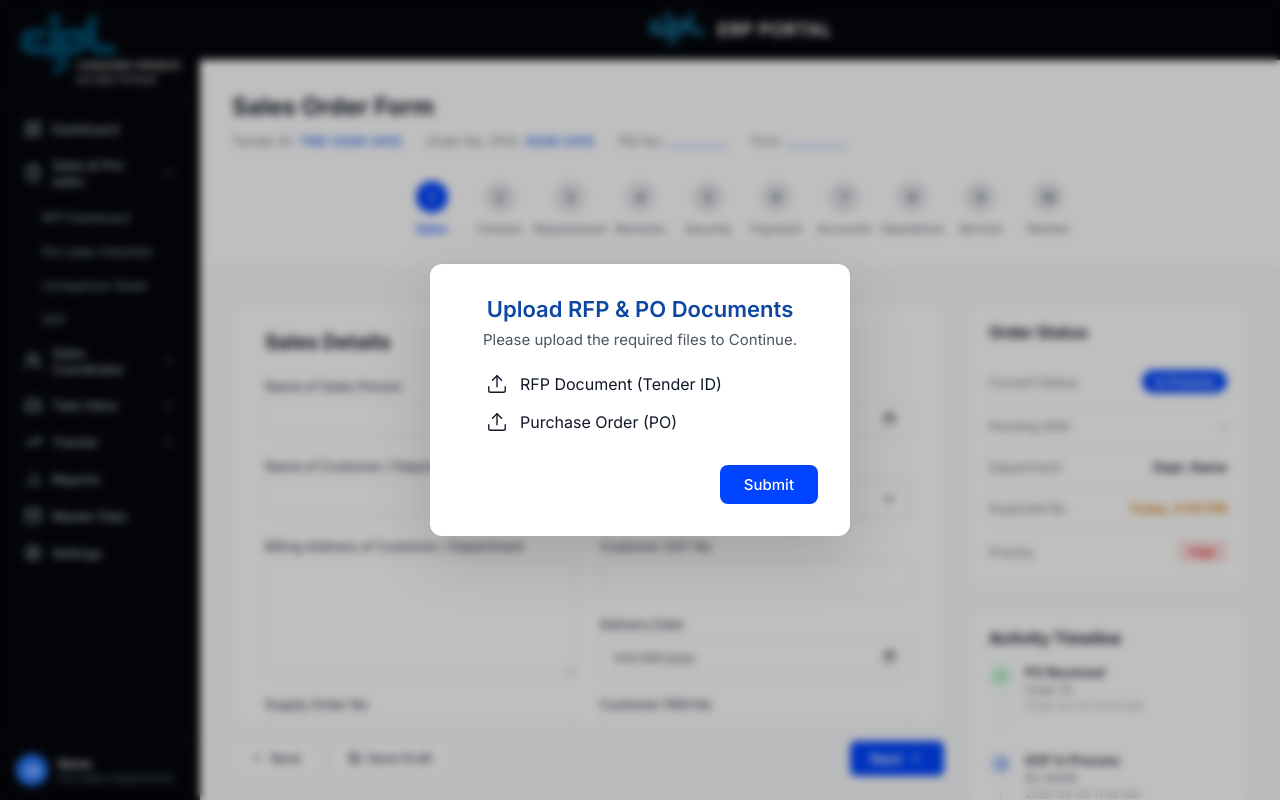
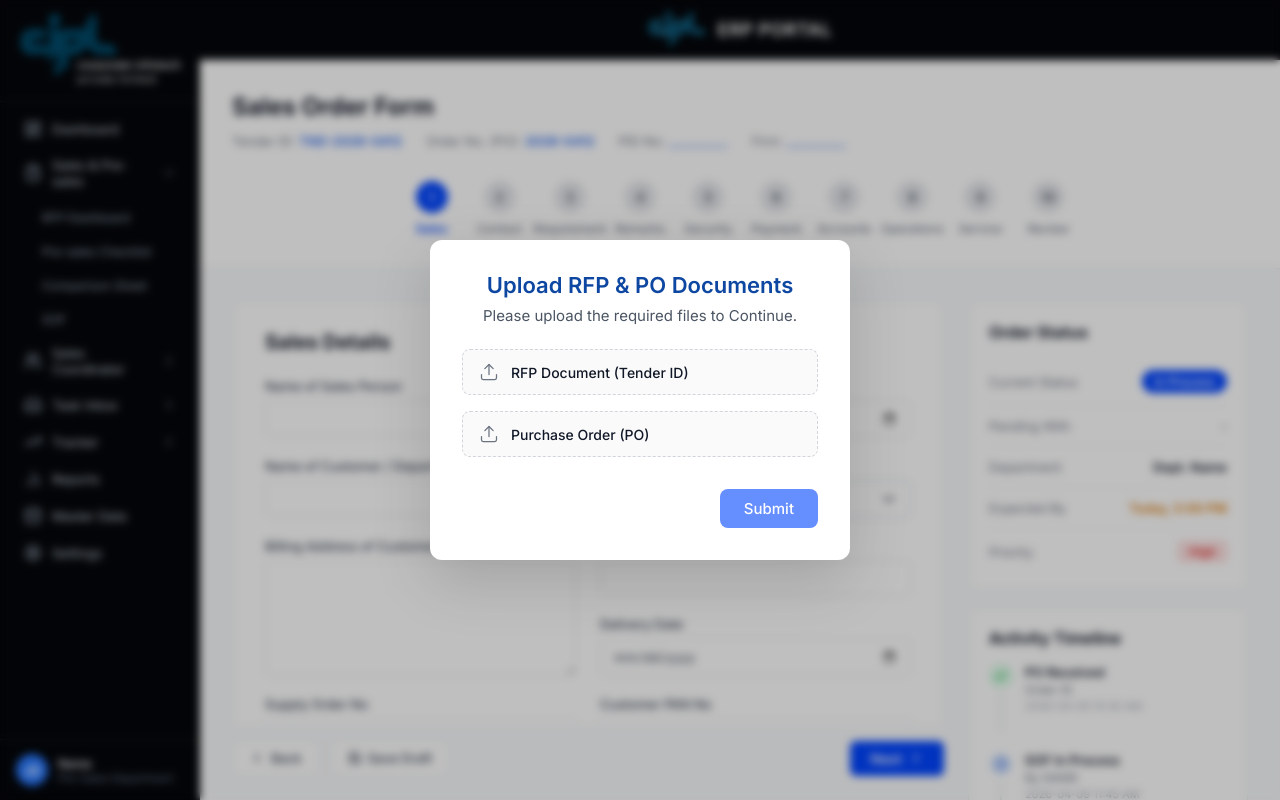
Before and after one commit to Arjuyx-gif/ERP, a React (Vite) app: page /sales-order-form in a window 1280 px wide. Built offline with nearby package versions, Linux system fonts and the light colour scheme.

Commit message:
SOF dashboard fix

```diff
--- a/package.json
+++ b/package.json
@@ -10,6 +10,8 @@
     "preview": "vite preview"
   },
   "dependencies": {
+    "jspdf": "^4.2.1",
+    "jspdf-autotable": "^5.0.8",
     "lucide-react": "^1.17.0",
     "react": "^19.2.6",
     "react-dom": "^19.2.6",
--- a/src/pages/dashboard/SalesOrderForm.jsx
+++ b/src/pages/dashboard/SalesOrderForm.jsx
@@ -1,6 +1,8 @@
-import { useState } from "react";
+import { useState, useRef } from "react";
 import { useNavigate } from "react-router-dom";
-import { ChevronLeft, ChevronRight, Save, Upload, X, Check, Clock, ChevronDown, Trash2, Download, Pencil } from "lucide-react";
+import { ChevronLeft, ChevronRight, Save, Upload, X, Check, Clock, ChevronDown, Trash2, Download, Pencil, FileCheck } from "lucide-react";
+import jsPDF from "jspdf";
+import "jspdf-autotable";
 import Sidebar from "../../components/layout/Sidebar";
 import GlobalHeader from "../../components/layout/GlobalHeader";
 
@@ -124,6 +126,76 @@ const SalesOrderForm = () => {
   const [contactRows, setContactRows] = useState([emptyContact()]);
   const [requirementRows, setRequirementRows] = useState([emptyItem(1)]);
   const [addonRows, setAddonRows] = useState([emptyItem(1)]);
+  const [uploadedFiles, setUploadedFiles] = useState({ rfp: null, po: null });
+  const rfpInputRef = useRef(null);
+  const poInputRef = useRef(null);
+
+  const handleFileSelect = (type, e) => {
+    const file = e.target.files[0];
+    if (file) setUploadedFiles(prev => ({ ...prev, [type]: file }));
+  };
+
+  const handleDownloadPDF = () => {
+    const doc = new jsPDF();
+    const pageW = doc.internal.pageSize.getWidth();
+
+    // Title
+    doc.setFontSize(20);
+    doc.setTextColor(13, 71, 161);
+    doc.text("Sales Order Form", pageW / 2, 22, { align: "center" });
+
+    doc.setFontSize(10);
+    doc.setTextColor(100);
+    doc.text(`Generated: ${new Date().toLocaleDateString("en-IN")}`, pageW / 2, 30, { align: "center" });
+
+    let y = 40;
+
+    const addSection = (title, fields) => {
+      if (y > 260) { doc.addPage(); y = 20; }
+      doc.setFontSize(14);
+      doc.setTextColor(17, 24, 39);
+      doc.text(title, 14, y);
+      y += 2;
+      doc.setDrawColor(37, 99, 235);
+      doc.setLineWidth(0.5);
+      doc.line(14, y, pageW - 14, y);
+      y += 8;
+
+      doc.setFontSize(10);
+      fields.forEach(([label, value]) => {
+        if (y > 275) { doc.addPage(); y = 20; }
+        doc.setTextColor(100);
+        doc.text(label + ":", 14, y);
+        doc.setTextColor(30);
+        doc.text(value || "—", 70, y);
+        y += 7;
+      });
+      y += 6;
+    };
+
+    addSection("Sales Details", [
+      ["Sales Rep", ""], ["Department", ""], ["Address", ""],
+      ["Customer Name", ""], ["Customer RFP No", ""],
+    ]);
+
+    addSection("Contact Details", contactRows.map((c, i) => [
+      `Contact ${i + 1}`, `${c.contactPerson || "—"} | ${c.mobileNo || "—"} | ${c.emailId || "—"}`
+    ]));
+
+    addSection("Requirement", requirementRows.map((r, i) => [
+      `Item ${i + 1}`, `${r.description || "—"} | Qty: ${r.quantity || "—"} | Total: ${r.total || "—"}`
+    ]));
+
+    addSection("Security Deposit", [
+      ["SD Required", sdRequired ? "Yes" : "No"],
+    ]);
+
+    addSection("Payment Terms", [
+      ["On Delivery", ""], ["After Installation", ""], ["Milestone", ""],
+    ]);
+
+    doc.save("Sales_Order_Form.pdf");
+  };
 
   const addContactRow = () => setContactRows(r => [...r, emptyContact()]);
   const removeContactRow = (id) => setContactRows(r => r.filter(x => x.id !== id));
@@ -497,7 +569,7 @@ const SalesOrderForm = () => {
                     )}
                   </div>
                   <div style={{ display: "flex", gap: 12 }}>
-                    <button style={{ display: "flex", alignItems: "center", gap: 6, padding: "9px 16px", border: "1px solid #E5E7EB", borderRadius: 6, background: "#fff", color: "#374151", fontSize: 13, fontWeight: 500, cursor: "pointer", fontFamily: FONT }}>
+                    <button onClick={handleDownloadPDF} style={{ display: "flex", alignItems: "center", gap: 6, padding: "9px 16px", border: "1px solid #E5E7EB", borderRadius: 6, background: "#fff", color: "#374151", fontSize: 13, fontWeight: 500, cursor: "pointer", fontFamily: FONT }}>
                       <Download size={16} /> Download PDF
                     </button>
                     <button onClick={() => navigate("/sof-dashboard")} style={{ display: "flex", alignItems: "center", gap: 6, padding: "9px 20px", border: "none", borderRadius: 6, background: "#16A34A", color: "#fff", fontSize: 14, fontWeight: 600, cursor: "pointer", fontFamily: FONT }}>
@@ -607,7 +679,7 @@ const SalesOrderForm = () => {
             {/* Quick Actions */}
             <div style={{ background: "#fff", border: "1px solid #E5E7EB", borderRadius: 10, padding: "20px 20px 16px" }}>
               <h3 style={{ fontSize: 16, fontWeight: 700, color: "#111827", margin: "0 0 12px" }}>Quick Actions</h3>
-              <button style={{
+              <button onClick={handleDownloadPDF} style={{
                 display: "flex", alignItems: "center", gap: 8, width: "100%",
                 padding: "9px 14px", border: "1px solid #E5E7EB", borderRadius: 6,
                 background: "#fff", color: "#374151", fontSize: 13, fontWeight: 500, cursor: "pointer", fontFamily: FONT,
@@ -639,17 +711,63 @@ const SalesOrderForm = () => {
             <h3 style={{ fontSize: 22, fontWeight: 600, color: "#0D47A1", margin: "0 0 8px", textAlign: "center" }}>Upload RFP & PO Documents</h3>
             <p style={{ fontSize: 15, color: "#4B5563", margin: "0 0 24px", textAlign: "center" }}>Please upload the required files to Continue.</p>
 
-            <div style={{ display: "flex", flexDirection: "column", gap: 16, marginBottom: 32, paddingLeft: 24 }}>
+            {/* Hidden file inputs */}
+            <input type="file" ref={rfpInputRef} style={{ display: "none" }} accept=".pdf,.doc,.docx,.xls,.xlsx,.jpg,.png" onChange={e => handleFileSelect("rfp", e)} />
+            <input type="file" ref={poInputRef} style={{ display: "none" }} accept=".pdf,.doc,.docx,.xls,.xlsx,.jpg,.png" onChange={e => handleFileSelect("po", e)} />
+
+            <div style={{ display: "flex", flexDirection: "column", gap: 16, marginBottom: 32, paddingLeft: 0 }}>
               {/* RFP Document */}
-              <div style={{ display: "flex", alignItems: "center", gap: 12, cursor: "pointer", color: "#111827" }}>
-                <Upload size={22} strokeWidth={1.5} />
-                <span style={{ fontSize: 16, fontWeight: 400 }}>RFP Document (Tender ID)</span>
+              <div
+                onClick={() => rfpInputRef.current?.click()}
+                style={{
+                  display: "flex", alignItems: "center", gap: 12, cursor: "pointer",
+                  padding: "12px 16px", borderRadius: 8,
+                  border: uploadedFiles.rfp ? "1px solid #86EFAC" : "1px dashed #D1D5DB",
+                  background: uploadedFiles.rfp ? "#F0FDF4" : "#FAFAFA",
+                  transition: "all 0.2s",
+                }}
+              >
+                {uploadedFiles.rfp
+                  ? <FileCheck size={20} color="#16A34A" />
+                  : <Upload size={20} strokeWidth={1.5} color="#6B7280" />}
+                <div style={{ flex: 1 }}>
+                  <span style={{ fontSize: 14, fontWeight: 500, color: uploadedFiles.rfp ? "#16A34A" : "#111827" }}>
+                    {uploadedFiles.rfp ? uploadedFiles.rfp.name : "RFP Document (Tender ID)"}
+                  </span>
+                  {uploadedFiles.rfp && (
+                    <span style={{ display: "block", fontSize: 11, color: "#6B7280", marginTop: 2 }}>
+                      {(uploadedFiles.rfp.size / 1024).toFixed(1)} KB
+                    </span>
+                  )}
+                </div>
+                {uploadedFiles.rfp && <Check size={16} color="#16A34A" strokeWidth={3} />}
               </div>
 
               {/* Purchase Order */}
-              <div style={{ display: "flex", alignItems: "center", gap: 12, cursor: "pointer", color: "#111827" }}>
-                <Upload size={22} strokeWidth={1.5} />
-                <span style={{ fontSize: 16, fontWeight: 400 }}>Purchase Order (PO)</span>
+              <div
+                onClick={() => poInputRef.current?.click()}
+                style={{
+                  display: "flex", alignItems: "center", gap: 12, cursor: "pointer",
+                  padding: "12px 16px", borderRadius: 8,
+                  border: uploadedFiles.po ? "1px solid #86EFAC" : "1px dashed #D1D5DB",
+                  background: uploadedFiles.po ? "#F0FDF4" : "#FAFAFA",
+                  transition: "all 0.2s",
+                }}
+              >
+                {uploadedFiles.po
+                  ? <FileCheck size={20} color="#16A34A" />
+                  : <Upload size={20} strokeWidth={1.5} color="#6B7280" />}
+                <div style={{ flex: 1 }}>
+                  <span style={{ fontSize: 14, fontWeight: 500, color: uploadedFiles.po ? "#16A34A" : "#111827" }}>
+                    {uploadedFiles.po ? uploadedFiles.po.name : "Purchase Order (PO)"}
+                  </span>
+                  {uploadedFiles.po && (
+                    <span style={{ display: "block", fontSize: 11, color: "#6B7280", marginTop: 2 }}>
+                      {(uploadedFiles.po.size / 1024).toFixed(1)} KB
+                    </span>
+                  )}
+                </div>
+                {uploadedFiles.po && <Check size={16} color="#16A34A" strokeWidth={3} />}
               </div>
             </div>
 
@@ -660,6 +778,7 @@ const SalesOrderForm = () => {
                   padding: "10px 24px", border: "none", borderRadius: 8,
                   background: "#0044FF", color: "#fff", fontSize: 15, fontWeight: 500,
                   cursor: "pointer", fontFamily: FONT,
+                  opacity: (!uploadedFiles.rfp && !uploadedFiles.po) ? 0.6 : 1,
                 }}
               >
                 Submit
```
Also changed, not shown: 1 other file (tests, documents, lock files or other folders).
